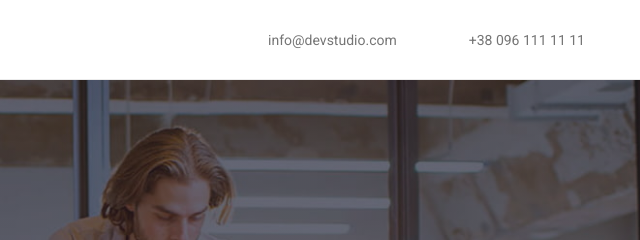
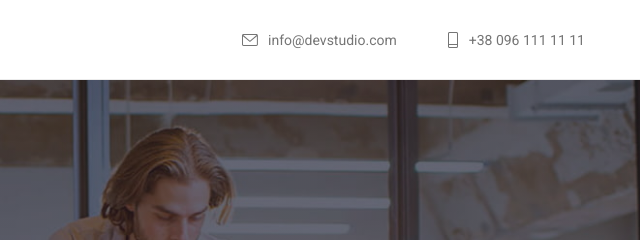
Before and after one commit to SergeyBelozub/goit-markup-hw-04, a plain HTML site: page index.html in a window 1280 px wide. Shown: the top 240 px of the page, 640-1280 px from the left. Drawn offline with nearby package versions, Linux system fonts and the light colour scheme; the site is published under a folder, as on GitHub Pages, so addresses that start at the root find nothing.

Commit message:
Update index.html

```diff
--- a/index.html
+++ b/index.html
@@ -45,7 +45,7 @@
           <li class="header-item">
             <a href="mailto:info@devstudio.com" class="link"
               ><svg class="nav-icon-sublink" width="16" height="12">
-                <use href="/images/icons.svg#iconimaile"></use>
+                <use href="./images/icons.svg#iconimaile"></use>
               </svg>
               info@devstudio.com</a
             >
@@ -53,7 +53,7 @@
           <li class="header-item">
             <a href="tel:+380961111111" class="link"
               ><svg class="nav-icon-sublink" width="12" height="16">
-                <use href="/images/icons.svg#iconmobil"></use></svg
+                <use href="./images/icons.svg#iconmobil"></use></svg
               >+38 096 111 11 11</a
             >
           </li>
```
